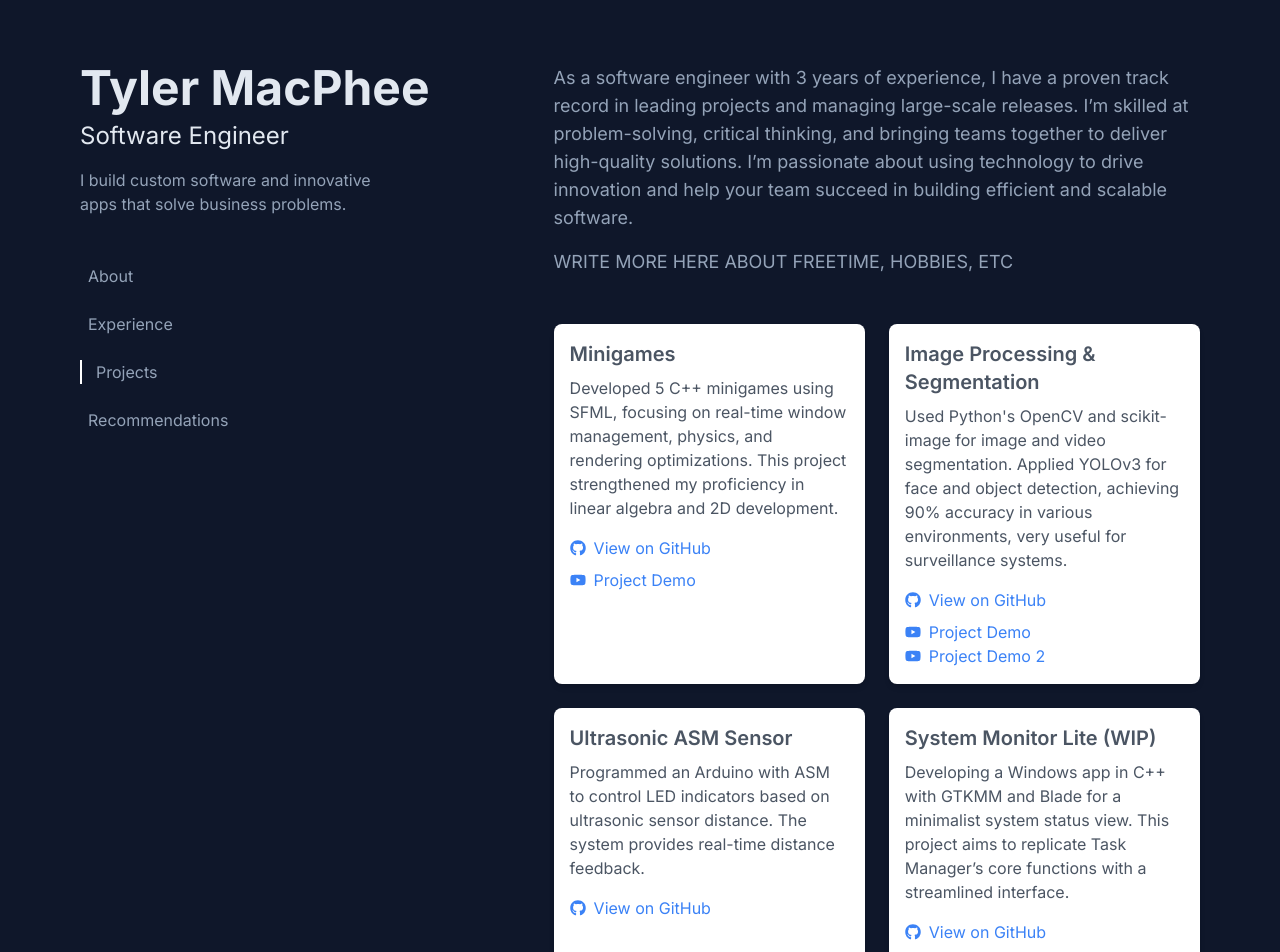
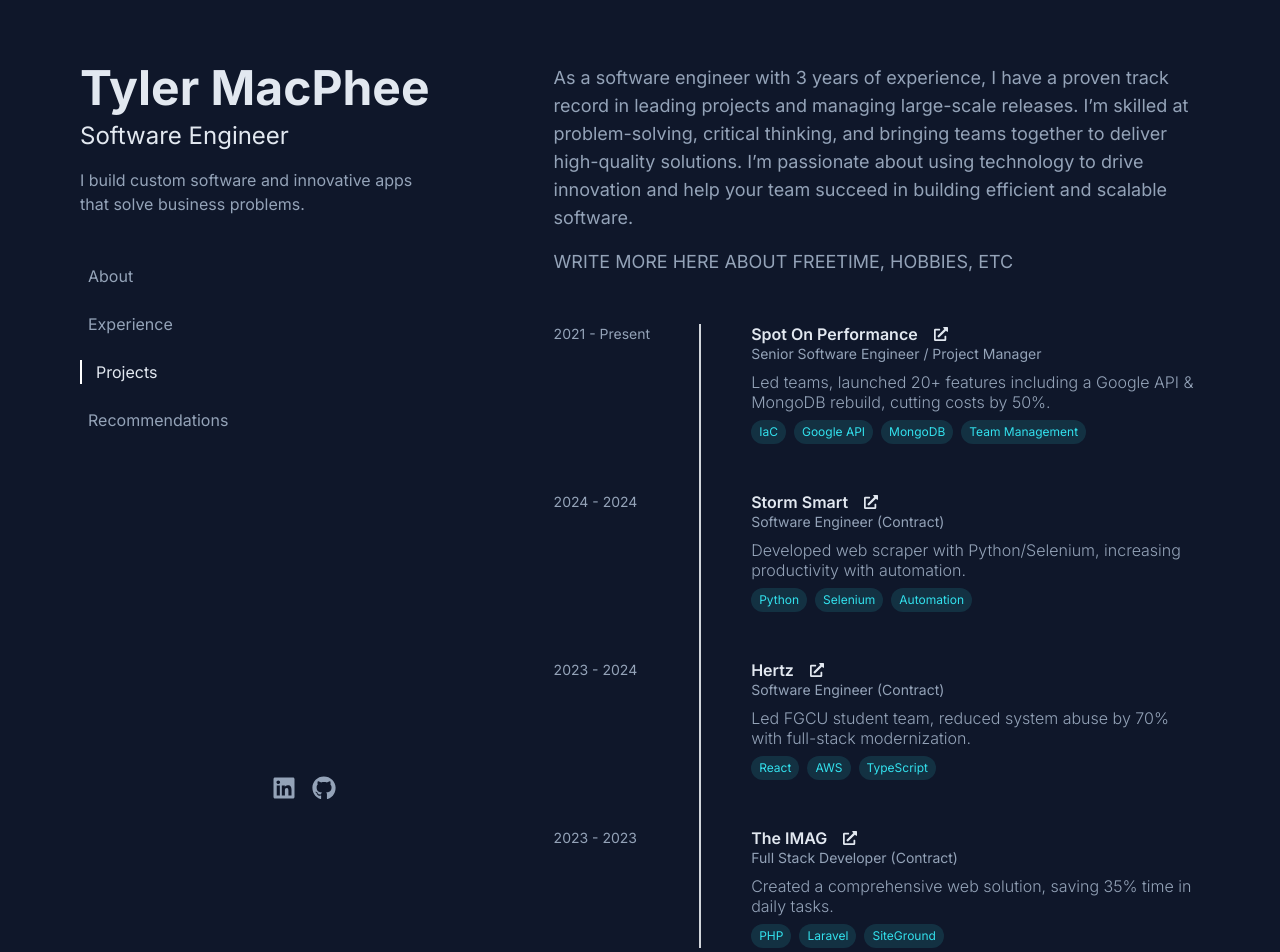
Before and after one commit to tjmacphee/tjmacphee.github.io, a Next.js app: page / in a window 1280 px wide. Shown: the top 952 px of the page. Built offline with nearby package versions, Linux system fonts and the light colour scheme.

Commit message:
:hammer: update styling & add experience

```diff
--- a/app/globals.css
+++ b/app/globals.css
@@ -16,12 +16,30 @@
   }
 }
 
+::selection {
+  color: rgb(19 78 74);
+  background: #33E1ED;
+}
+
+html {
+  background-color: rgb(15 23 42);
+}
+
 body {
   color: rgb(148 163 184);
 }
 
+.experience-link:hover h3 {
+  color: #33E1ED;
+  transition: 0.3s ease;
+}
+
 h1, h2, h3, h4, h5, h6 {
   color: rgb(226 232 240);
+}
+
+h1, h2, h3, h4, h5, h6, .experience {
+  line-height: normal;
 }
 
 /* Custom CSS for navigation link animations */
@@ -56,5 +74,12 @@
 }
 
 .nav-link.active {
+  color: rgb(226 232 240);
   padding-left: 1rem;
 }
+
+span.badge {
+  background-color: #33E1ED20;
+  color: #33E1ED;
+  @apply text-xs rounded-full px-2 py-1;
+}
--- a/app/page.tsx
+++ b/app/page.tsx
@@ -1,6 +1,6 @@
 "use client";
 
-import { FaLinkedin, FaGithub, FaYoutube } from 'react-icons/fa'
+import { FaLinkedin, FaGithub, FaYoutube, FaExternalLinkAlt } from 'react-icons/fa'
 import React, { useEffect, useState } from 'react'
 
 export default function Home() {
@@ -10,7 +10,6 @@
     setActiveLink(link);
     const section = document.querySelector(link);
     if (section) {
-      // if about section, scroll to top
       if (section.id === 'about') {
         window.scrollTo({ top: 0, behavior: 'smooth' });
         return;
@@ -24,7 +23,7 @@
 
     const options = {
       root: null,
-      threshold: 0.5, // Trigger when 50% of the section is visible
+      threshold: 0.5,
     };
 
     const observer = new IntersectionObserver((entries) => {
@@ -39,7 +38,6 @@
       observer.observe(section);
     });
 
-    // Set the initial active link based on the current scroll position
     const handleInitialScroll = () => {
       sections.forEach((section) => {
         const { top } = section.getBoundingClientRect();
@@ -49,7 +47,7 @@
       });
     };
 
-    handleInitialScroll(); // Call once on mount
+    handleInitialScroll();
 
     window.addEventListener('scroll', handleInitialScroll);
     return () => {
@@ -62,20 +60,13 @@
 
   return (
     <main className="min-h-screen bg-background-color py-8 flex justify-center">
-
-      {/* Outer Container for Centering the Content */}
       <div className="max-w-7xl w-full flex px-4 lg:px-12">
-
-        {/* Left Column: Name, Title, Navigation (Hidden on Mobile) */}
-        <aside className="hidden lg:flex flex-col w-2/5 items-start p-8">
-          {/* Name and Title */}
+        <aside className="hidden lg:flex flex-col w-2/5 items-start p-8 fixed h-full overflow-y-auto">
           <div className="mb-12">
             <h1 className="text-5xl pb-2 font-bold">Tyler MacPhee</h1>
             <h3 className="text-2xl mb-4">Software Engineer</h3>
             <p className="w-4/5">I build custom software and innovative apps that solve business problems.</p>
           </div>
-
-          {/* Navigation */}
           <ul className="space-y-6">
             {['about', 'experience', 'projects', 'recommendations'].map((section) => (
               <li key={section}>
@@ -89,8 +80,6 @@
               </li>
             ))}
           </ul>
-
-          {/* Sticky Footer */}
           <div className="mt-auto sticky w-full">
             <div className="flex justify-center space-x-6 mt-6">
               <div className="flex items-center space-x-4">
@@ -98,7 +87,7 @@
                   href="https://www.linkedin.com/in/tyler-macphee-5392491a7/"
                   target="_blank"
                   rel="noopener noreferrer"
-                  className="text-gray-600 hover:text-blue-600 transition text-2xl"
+                  className="hover:text-blue-600 transition text-2xl"
                   aria-label="LinkedIn"
                 >
                   <FaLinkedin />
@@ -107,7 +96,7 @@
                   href="https://github.com/tjmacphee"
                   target="_blank"
                   rel="noopener noreferrer"
-                  className="text-gray-600 hover:transition text-2xl"
+                  className="hover:transition text-2xl"
                   aria-label="GitHub"
                 >
                   <FaGithub />
@@ -116,10 +105,7 @@
             </div>
           </div>
         </aside>
-
-        {/* Right Column: Main Content */}
-        <div className="flex-1 flex flex-col p-8">
-          {/* Header Section (Only Visible on Mobile) */}
+        <div className="flex-1 flex flex-col p-8 ml-auto lg:ml-[40%] overflow-y-auto">
           <header className="lg:hidden mb-12 flex flex-col items-center text-center">
             <div className="mt-6 text-wrap">
               <h1 className="text-5xl pb-2 font-bold">Tyler MacPhee</h1>
@@ -132,7 +118,7 @@
                   href="https://www.linkedin.com/in/tyler-macphee-5392491a7/"
                   target="_blank"
                   rel="noopener noreferrer"
-                  className="text-gray-600 hover:text-blue-600 transition text-2xl"
+                  className="hover:text-blue-600 transition text-2xl"
                   aria-label="LinkedIn"
                 >
                   <FaLinkedin />
@@ -141,7 +127,7 @@
                   href="https://github.com/tjmacphee"
                   target="_blank"
                   rel="noopener noreferrer"
-                  className="text-gray-600 hover:transition text-2xl"
+                  className="hover:transition text-2xl"
                   aria-label="GitHub"
                 >
                   <FaGithub />
@@ -149,10 +135,7 @@
               </div>
             </div>
           </header>
-
-          {/* Content Container */}
           <div className="max-w-4xl mx-auto">
-            {/* About Me Section */}
             <section id="about" className="mb-12">
               <h2 className="lg:hidden text-2xl font-semibold mb-6">About</h2>
               <div className="">
@@ -166,23 +149,76 @@
                 </p>
               </div>
             </section>
-
-            {/* Experience Section */}
-            <section id="experience" className="mb-12">
+            <section id="experience" className="experience mb-12">
               <h2 className="lg:hidden text-2xl font-semibold mb-6">Experience</h2>
-              {/* Add your experience details here */}
+              <div className="relative grid grid-cols-[20%_5%_75%] gap-y-12">
+                <div className="absolute border-l-2 border-gray-300 h-full left-[calc(20%+2.5%)] top-0"></div>
+                <div className="text-left text-sm whitespace-nowrap">2021 - Present</div>
+                <div></div>
+                <div className="pl-9">
+                  <a className="experience-link" href="https://sopworks.com" target="_blank"><h3 className="font-semibold inline-flex items-center">Spot On Performance<FaExternalLinkAlt className="ml-4 text-sm" /></h3></a>
+                  <p className="text-sm">Senior Software Engineer / Project Manager</p>
+                  <p className="mt-2 font-light">
+                    Led teams, launched 20+ features including a Google API & MongoDB rebuild, cutting costs by 50%.
+                  </p>
+                  <div className="flex flex-wrap gap-2 mt-2">
+                    <span className="badge text-xs">IaC</span>
+                    <span className="badge text-xs">Google API</span>
+                    <span className="badge text-xs">MongoDB</span>
+                    <span className="badge text-xs">Team Management</span>
+                  </div>
+                </div>
+                <div className="text-left text-sm whitespace-nowrap">2024 - 2024</div>
+                <div></div>
+                <div className="pl-9">
+                  <a className="experience-link" href="https://www.stormsmart.com" target="_blank"><h3 className="font-semibold inline-flex items-center">Storm Smart<FaExternalLinkAlt className="ml-4 text-sm" /></h3></a>
+                  <p className="text-sm">Software Engineer (Contract)</p>
+                  <p className="mt-2 font-light">
+                    Developed web scraper with Python/Selenium, increasing productivity with automation.
+                  </p>
+                  <div className="flex flex-wrap gap-2 mt-2">
+                    <span className="badge text-xs">Python</span>
+                    <span className="badge text-xs">Selenium</span>
+                    <span className="badge text-xs">Automation</span>
+                  </div>
+                </div>
+                <div className="text-left text-sm whitespace-nowrap">2023 - 2024</div>
+                <div></div>
+                <div className="pl-9">
+                  <a className="experience-link" href="https://theimag.org" target="_blank"><h3 className="font-semibold inline-flex items-center">Hertz<FaExternalLinkAlt className="ml-4 text-sm" /></h3></a>
+                  <p className="text-sm">Software Engineer (Contract)</p>
+                  <p className="mt-2 font-light">
+                    Led FGCU student team, reduced system abuse by 70% with full-stack modernization.
+                  </p>
+                  <div className="flex flex-wrap gap-2 mt-2">
+                    <span className="badge text-xs">React</span>
+                    <span className="badge text-xs">AWS</span>
+                    <span className="badge text-xs">TypeScript</span>
+                  </div>
+                </div>
+                <div className="text-left text-sm whitespace-nowrap">2023 - 2023</div>
+                <div></div>
+                <div className="pl-9">
+                  <a className="experience-link" href="https://sopworks.com" target="_blank"><h3 className="font-semibold inline-flex items-center">The IMAG<FaExternalLinkAlt className="ml-4 text-sm" /></h3></a>
+                  <p className="text-sm">Full Stack Developer (Contract)</p>
+                  <p className="mt-2 font-light">
+                    Created a comprehensive web solution, saving 35% time in daily tasks.
+                  </p>
+                  <div className="flex flex-wrap gap-2 mt-2">
+                    <span className="badge text-xs">PHP</span>
+                    <span className="badge text-xs">Laravel</span>
+                    <span className="badge text-xs">SiteGround</span>
+                  </div>
+                </div>
+              </div>
             </section>
-
-            {/* Projects Section */}
             <section id="projects" className="mb-12">
               <h2 className="lg:hidden text-2xl font-semibold mb-6">Projects</h2>
               <div className="grid grid-cols-1 md:grid-cols-2 gap-6">
-
-                {/* Project Card 1 */}
                 <div className="bg-white rounded-lg shadow-md overflow-hidden">
                   <div className="p-4">
-                    <h3 className="text-gray-600 text-xl font-semibold mb-2">Minigames</h3>
-                    <p className="text-gray-600 mb-4">
+                    <h3 className="text-xl font-semibold mb-2">Minigames</h3>
+                    <p className="mb-4font-extralight ">
                       Developed 5 C++ minigames using SFML, focusing on real-time window management, physics, and
                       rendering optimizations. This project strengthened my proficiency in linear algebra and 2D development.
                     </p>
@@ -204,12 +240,10 @@
                     </a>
                   </div>
                 </div>
-
-                {/* Project Card 2 */}
                 <div className="bg-white rounded-lg shadow-md overflow-hidden">
                   <div className="p-4">
-                    <h3 className="text-gray-600 text-xl font-semibold mb-2">Image Processing & Segmentation</h3>
-                    <p className="text-gray-600 mb-4">
+                    <h3 className="text-xl font-semibold mb-2">Image Processing & Segmentation</h3>
+                    <p className="mb-4 font-extralight">
                       Used Python's OpenCV and scikit-image for image and video segmentation. Applied YOLOv3 for face and
                       object detection, achieving 90% accuracy in various environments, very useful for surveillance systems.
                     </p>
@@ -239,12 +273,10 @@
                     </a>
                   </div>
                 </div>
-
-                {/* Project Card 3 */}
                 <div className="bg-white rounded-lg shadow-md overflow-hidden">
                   <div className="p-4">
-                    <h3 className="text-gray-600 text-xl font-semibold mb-2">Ultrasonic ASM Sensor</h3>
-                    <p className="text-gray-600 mb-4">
+                    <h3 className="text-xl font-semibold mb-2">Ultrasonic ASM Sensor</h3>
+                    <p className="mb-4">
                       Programmed an Arduino with ASM to control LED indicators based on ultrasonic sensor distance. The
                       system provides real-time distance feedback.
                     </p>
@@ -258,12 +290,10 @@
                     </a>
                   </div>
                 </div>
-
-                {/* Project Card 4 */}
                 <div className="bg-white rounded-lg shadow-md overflow-hidden">
                   <div className="p-4">
-                    <h3 className="text-gray-600 text-xl font-semibold mb-2">System Monitor Lite (WIP)</h3>
-                    <p className="text-gray-600 mb-4">
+                    <h3 className="text-xl font-semibold mb-2">System Monitor Lite (WIP)</h3>
+                    <p className="mb-4">
                       Developing a Windows app in C++ with GTKMM and Blade for a minimalist system status view. This
                       project aims to replicate Task Manager’s core functions with a streamlined interface.
                     </p>
@@ -277,19 +307,14 @@
                     </a>
                   </div>
                 </div>
-
               </div>
             </section>
-
-            {/* Recommendations Section */}
             <section id="recommendations">
               <h2 className="lg:hidden text-2xl font-semibold mb-6">Letters of Recommendation</h2>
               <div className="grid grid-cols-1 md:grid-cols-2 gap-6">
-
-                {/* Recommendation 1 */}
                 <div className="bg-white rounded-lg shadow-md p-6">
-                  <h3 className="text-gray-600 text-xl font-semibold mb-2">John Doe</h3>
-                  <p className="text-gray-600 mb-4">CEO at ExampleCorp</p>
+                  <h3 className="text-xl font-semibold mb-2">John Doe</h3>
+                  <p className="mb-4">CEO at ExampleCorp</p>
                   <a
                     href="/recommendation1.pdf"
                     target="_blank"
@@ -300,11 +325,9 @@
                     View Letter
                   </a>
                 </div>
-
-                {/* Recommendation 2 */}
                 <div className="bg-white rounded-lg shadow-md p-6">
-                  <h3 className="text-gray-600 text-xl font-semibold mb-2">Josiah Greenwell</h3>
-                  <p className="text-gray-600 mb-4">Former Professor at Florida Gulf Coast University</p>
+                  <h3 className="text-xl font-semibold mb-2">Josiah Greenwell</h3>
+                  <p className="mb-4">Former Professor at Florida Gulf Coast University</p>
                   <a
                     href="/recommendation2.pdf"
                     className="text-blue-500 hover:underline"
@@ -315,15 +338,11 @@
                 </div>
               </div>
             </section>
-
           </div>
-
-          {/* Footer Section */}
           <footer className="text-center font-extralight mt-auto sticky pt-12">
             Built with <a className="font-bold" href="https://nextjs.org/">Next.js</a> and <a className="font-bold" href="https://tailwindcss.com/">Tailwind CSS</a>, deployed with <a className="font-bold" href="https://github.com/">GitHub</a>.
           </footer>
         </div>
-
       </div>
     </main>
   )
```
Also changed, not shown: 2 other files (tests, documents, lock files or other folders).
